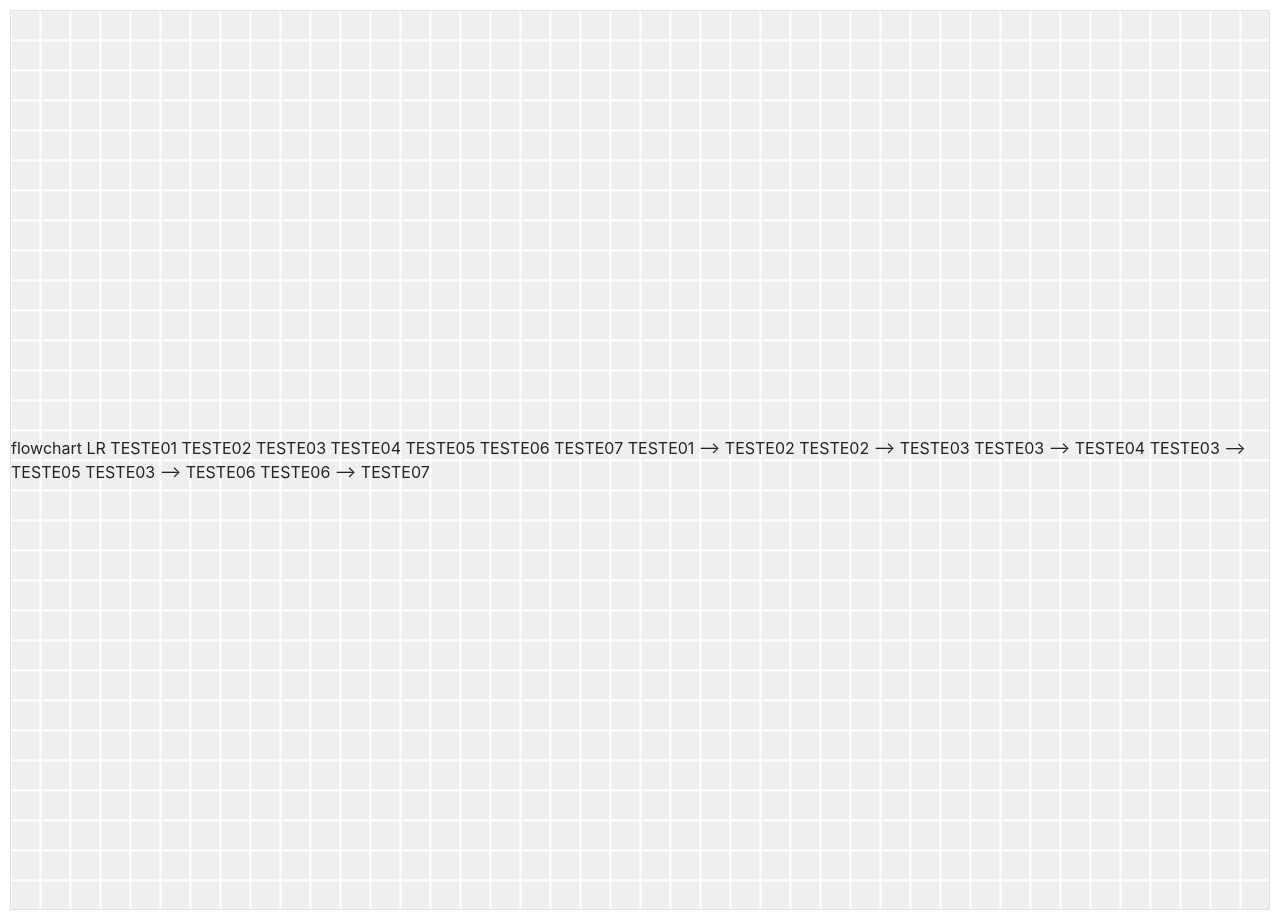
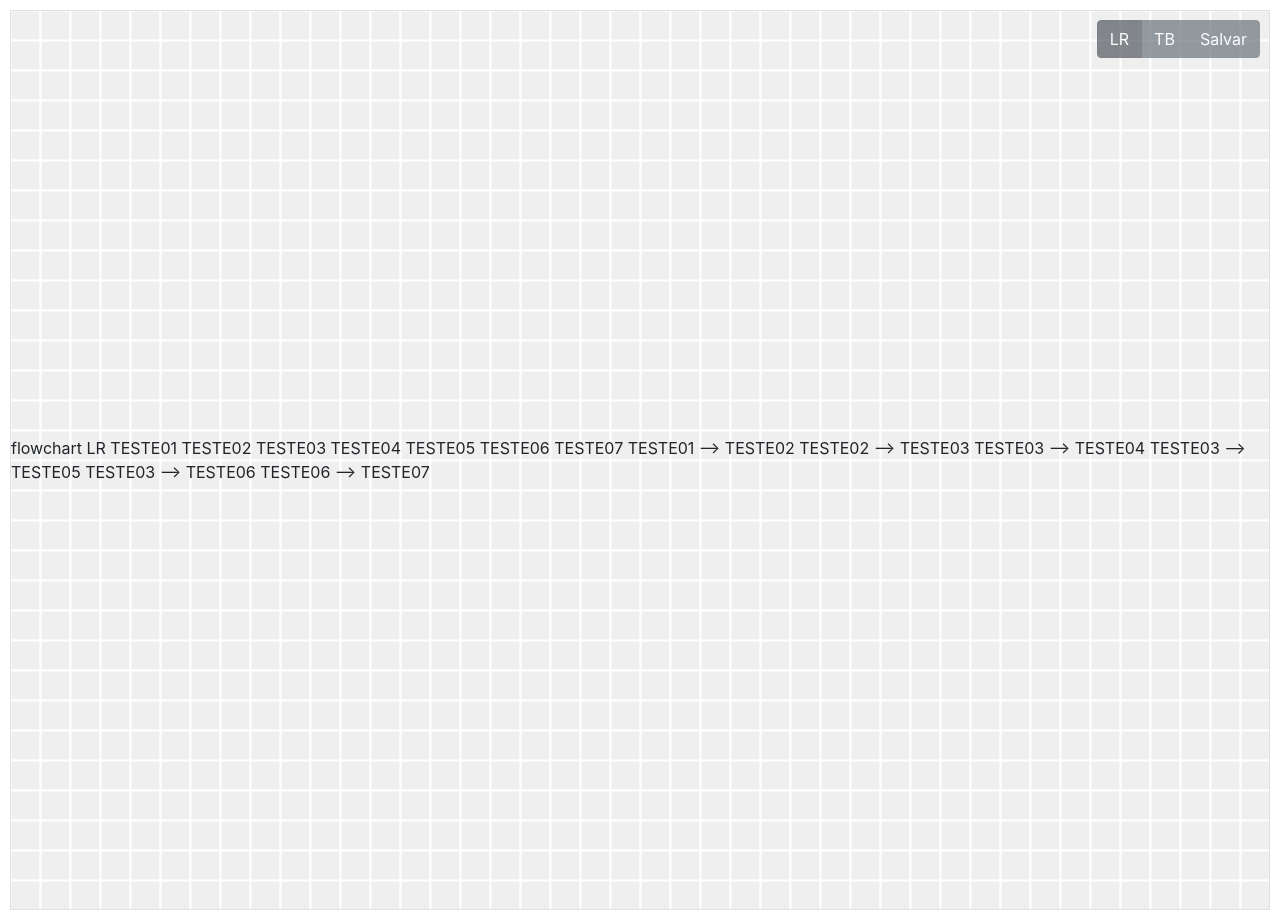
Before and after one commit to jhonatan1090/graph, a plain HTML site: page index.html in a window 1280 px wide. Drawn offline with nearby package versions, Linux system fonts and the light colour scheme; a script that the page names is missing.

Commit message:
Add files via upload

```diff
--- a/index.html
+++ b/index.html
@@ -5,10 +5,17 @@
 
     <style>
 
+        * {
+            margin: 0;
+            padding: 0;
+            box-sizing: border-box;
+        }
+
         .flowchart{
             width: auto;
             height: 900px;
             margin: 10px;
+
 
             display: flex;
             align-items: center;
@@ -27,6 +34,14 @@
             width: 100%;
             height: 100%;
             max-width: 100% !important;
+
+        }
+
+        .menu_chart{
+            position: fixed;
+            top: 20px;
+            right: 20px;
+            opacity: 0.7;
         }
 
     </style>
@@ -48,14 +63,50 @@
         TESTE06 --> TESTE07
     </div>
 
+    <div class="btn-group btn-group-toggle menu_chart" data-toggle="buttons">
+        <label class="btn btn-secondary active">
+          <input type="radio" name="optionLR" id="optionLR" autocomplete="off" onclick="clickMe(this)"> LR
+        </label>
+        <label class="btn btn-secondary">
+          <input type="radio" name="optionTB" id="optionTB" autocomplete="off" onclick="clickMe(this)"> TB
+        </label>
+        <label class="btn btn-secondary">
+          <input type="radio" name="optionSave" id="optionSave" autocomplete="off" onclick="clickMe(this)"> Salvar
+        </label>
+    </div>
 
   </body>
 
   <script src="https://cdn.jsdelivr.net/npm/mermaid/dist/mermaid.min.js"></script>
   <script src="svg-pan-zoom.min.js"></script>
-  <script>mermaid.initialize({startOnLoad:true});</script>
+  <script>
 
-  <script>
+    /**
+     * MERMAID CONFIG
+    **/
+    mermaid.initialize({
+        startOnLoad:true
+    });
+
+    /**
+     * OnClick Function LR, TB and Save
+    **/
+    function clickMe(element) {
+
+        if(element.name == 'optionLR'){
+            console.log(mermaid);
+
+        }else if(element.name == 'optionTB'){
+
+        }else if(element.name == 'optionSave'){
+
+        }
+
+    }
+
+    /**
+     * ZOOM CONFIG
+    **/
     // Don't use window.onLoad like this in production, because it can only listen to one function.
     window.onload = function() {
         var beforePan
```
Lines whose indentation alone changed are shown as unchanged.
